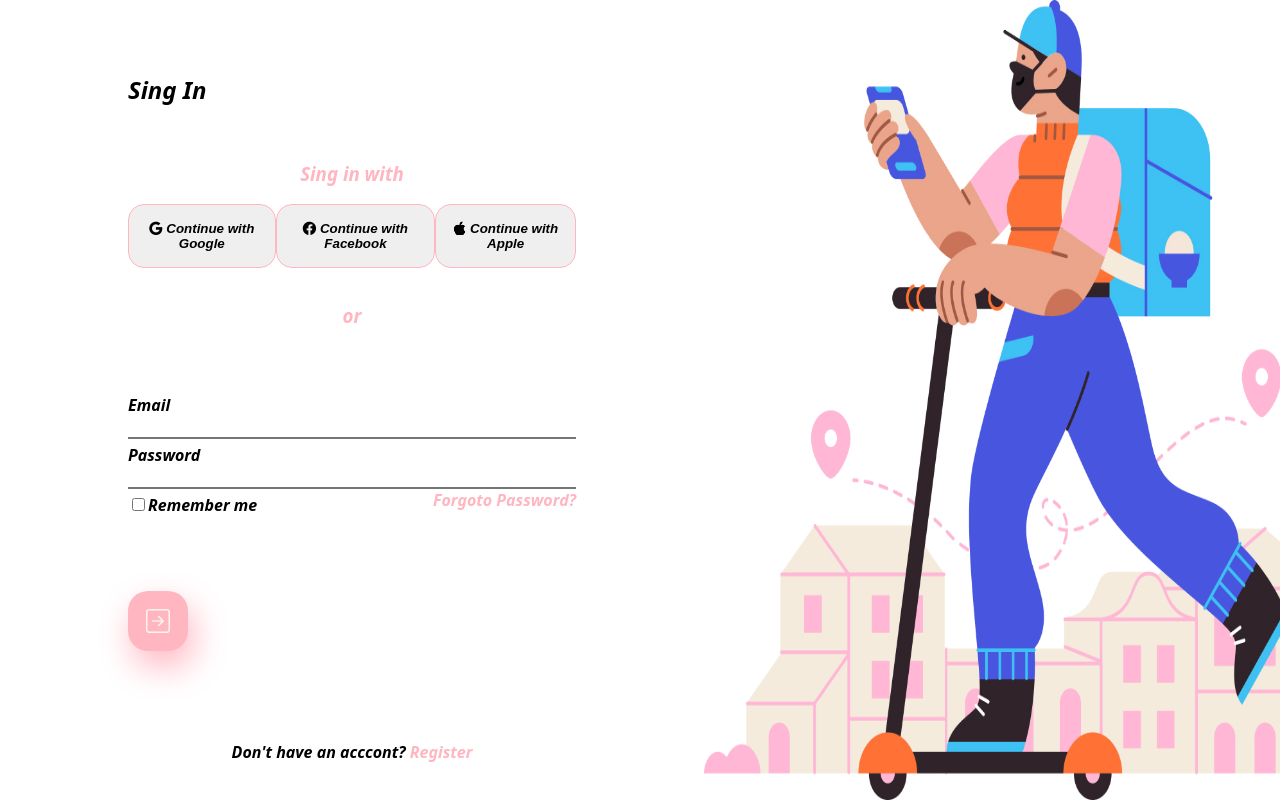
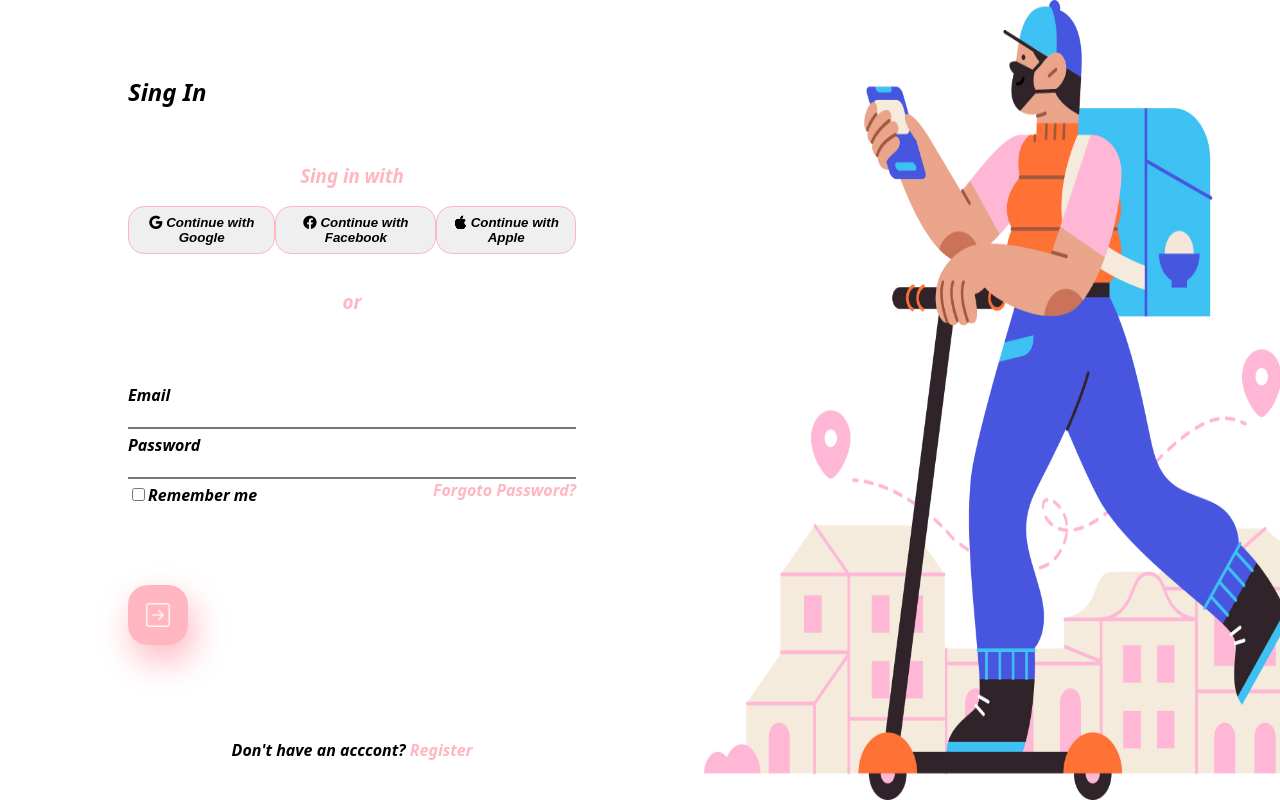
Before and after one commit to Guips98/Abc.com, a plain HTML site: page singIn/singIn.html in a window 1280 px wide. Drawn offline with nearby package versions, Linux system fonts and the light colour scheme.

Commit message:
Update SingIn.css

```diff
--- a/singIn/SingIn.css
+++ b/singIn/SingIn.css
@@ -34,7 +34,6 @@ h3{
 }
 #bt{
     display: flex;
-    alining-iten: 2px;
     justify-content: space-between;
 }
 .btWith:hover{
@@ -46,7 +45,7 @@ h3{
     font-weight: bolder;
     border: solid 0.1rem lightpink;
     border-radius: 1rem;
-    padding: 1rem ;
+    padding: 0.5rem ;
     font-style:italic;
     text-decoration: none;
 }
```
